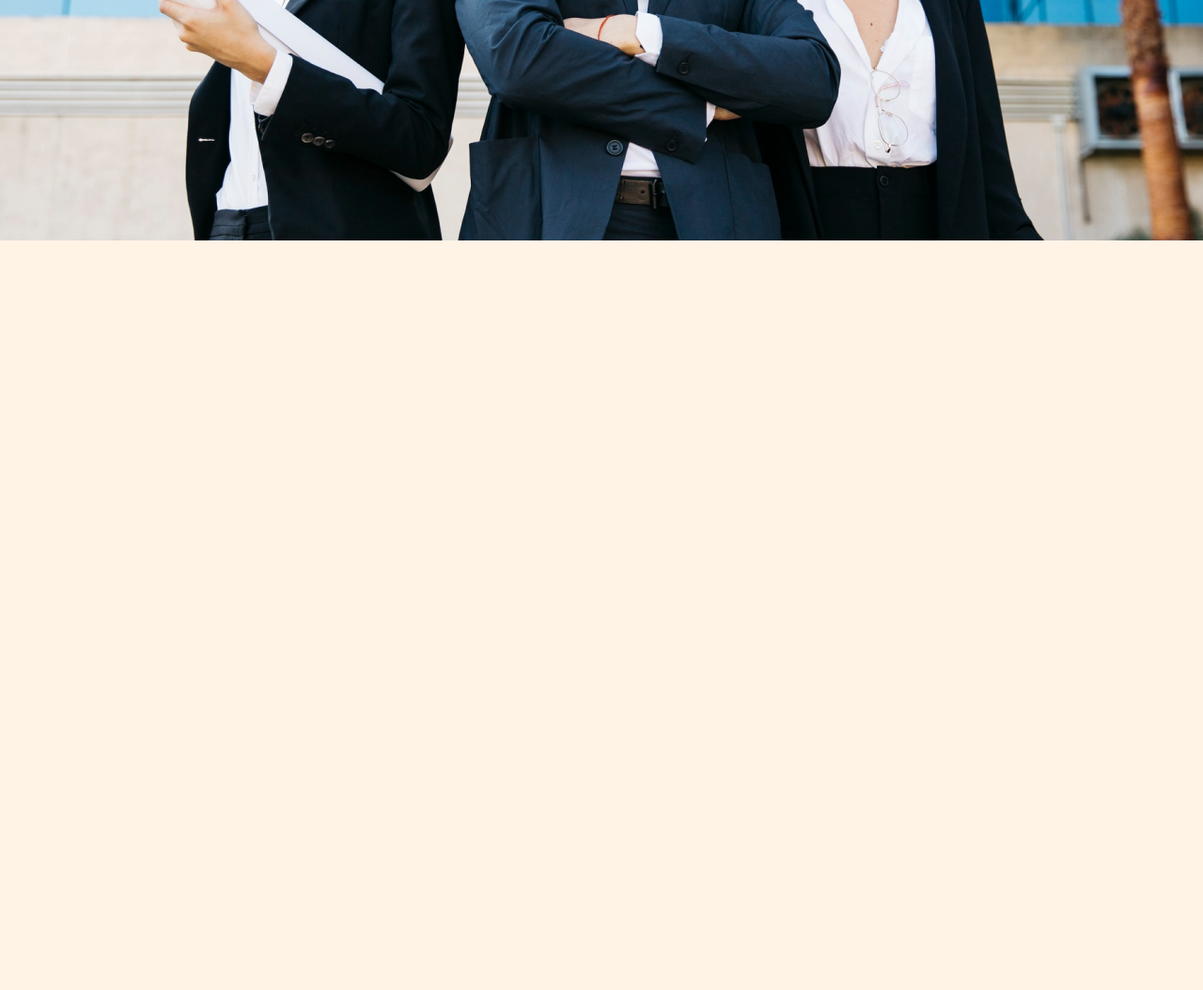
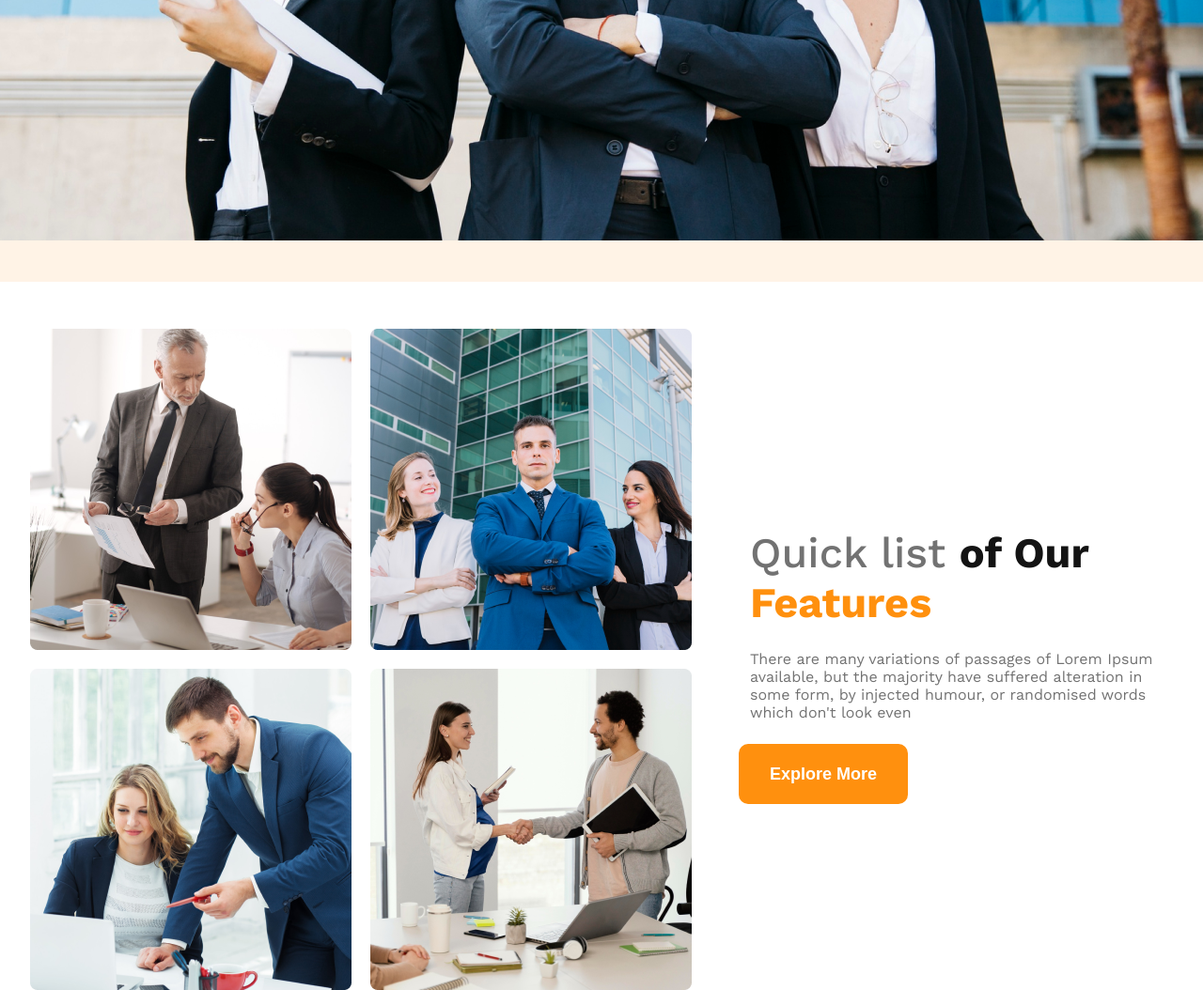
Before and after one commit to SiamulIslamShuvo/Architects, a plain HTML site: page index.html in a window 1280 px wide. Shown: the part 963-2017 px from the top of the page at 94% size. Before the commit the page ends 1263 px from the top, so only its background shows below. Drawn offline with nearby package versions, Linux system fonts and the light colour scheme.

Commit message:
features completed

```diff
--- a/index.html
+++ b/index.html
@@ -43,7 +43,19 @@
             </div>
         </section>
         <section class="sections">
-
+            <div class="container features">
+                <div class="feature-images">
+                    <img src="./images/team1.png" alt="">
+                    <img src="./images/team2.png" alt="">
+                    <img src="./images/team3.png" alt="">
+                    <img src="./images/team4.png" alt="">
+                </div>
+                <div class="feature-items">
+                    <h3 class="feature-title">Quick list <span class="style-1">of Our</span> <span class="style-2">Features</span></h3>
+                    <p class="feature-dsc">There are many variations of passages of Lorem Ipsum available, but the majority have suffered alteration in some form, by injected humour, or randomised words which don't look even</p>
+                    <button class="btn-primary feature-btn">Explore More</button>
+                </div>
+            </div>
         </section>
     </main>
 </body>
--- a/styles/styles.css
+++ b/styles/styles.css
@@ -90,3 +90,52 @@ ul{
 .banner-img{
     padding: 40px 0;
 }
+
+/* features styles  */
+
+.features{
+    display: flex;
+    align-items: center;
+    justify-content: center;
+    gap: 50px;
+    padding-top: 50px;
+
+
+}
+.feature-images{
+    display: grid;
+    grid-template-columns: repeat(2, 1fr);
+    gap: 20px;
+}
+.feature-items{
+    width: 537px;
+    height: 304px;
+}
+.feature-title{
+    font-weight: 500;
+    font-size: 45px;
+    color: #727272;
+    padding: 12px;
+}
+/* Title text style  */
+
+.style-1{
+    color: #131313;
+    font-weight: 700;
+}
+.style-2{
+    color: #FF900E;
+    font-weight: 700;
+}
+
+/* ===========*=========== */
+.feature-dsc{
+    font-weight: 400;
+    font-size: 16px;
+    color: #727272;
+    padding: 12px;
+}
+
+.feature-btn{
+    margin-top: 12px;
+}
```
